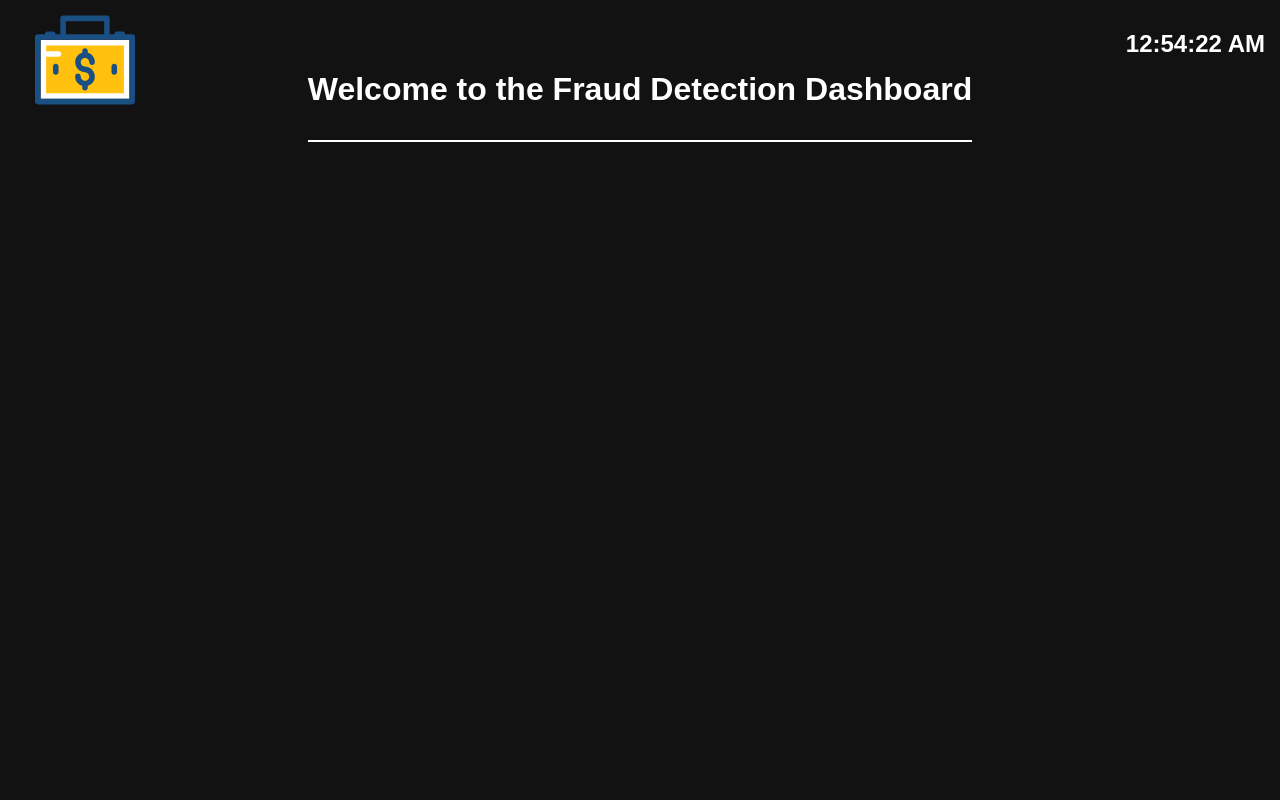
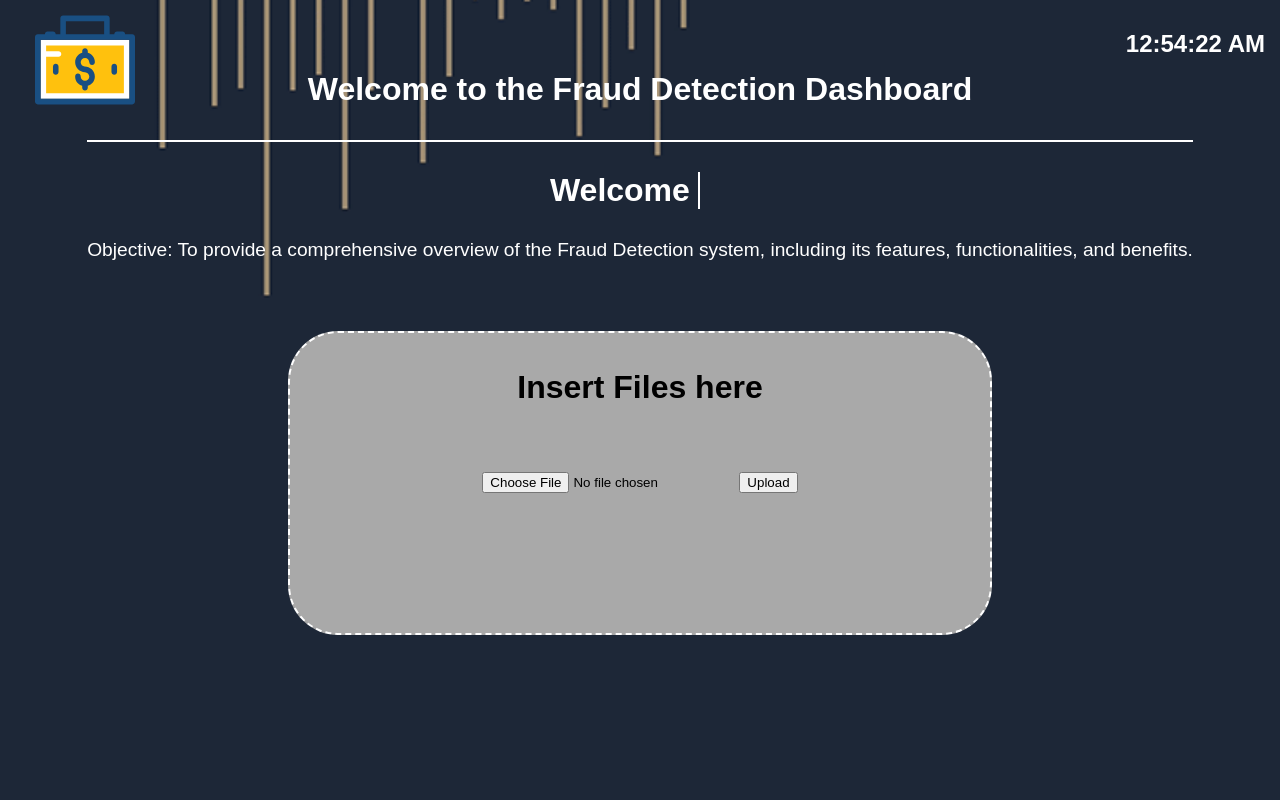
Before and after one commit to AxelJaquez21/Fraud-Detection-Dashboard1, a Flask app: page / in a window 1280 px wide. Run offline with Flask 3, Linux system fonts and the light colour scheme.

Commit message:
update#2

```diff
--- a/static/css/index.css
+++ b/static/css/index.css
@@ -5,7 +5,8 @@
 }
 
 body {
-    background-color: #121212; /* dark background */
+    background-image: url('../pictures/bg1.gif');
+    background-size: cover;
     display: flex;
     flex-direction: column;
     align-items: center; /* centers horizontally */
@@ -51,3 +52,64 @@
     position: absolute;
     top: 10px;
 }
+
+.content {
+    margin-top: 20px;
+    color: white;
+    font-family: Arial, sans-serif;
+    font-size: 1.2rem;
+    text-align: center;
+}
+
+.content h2 {
+    font-size: 2rem;
+    width: 25ch; /* Adjust width to match text length */
+    border-right: 2px solid white; /* Cursor effect */
+    white-space: nowrap;
+    overflow: hidden;
+    position: relative;
+    text-align: center;
+    margin: 0 auto; /* Center the element */
+    animation: typing 4s steps(25) infinite alternate, blink 0.5s step-end infinite;
+
+}
+
+@keyframes typing {
+  from { width: 0; }
+  to { width: 26ch; }
+}
+
+@keyframes blink {
+  50% { border-color: transparent; }
+}
+
+.content p{
+    color:#fff;
+    font-family: Arial, sans-serif;
+    font-size: 1.2rem;
+    margin-top: 40px;
+}
+
+.form-container {
+ background-color: darkgray;
+ width: 700px;
+ height: 300px;
+ text-align: center;
+ justify-content: center;
+ align-items: center;
+ position: relative;
+ display: flex;
+ flex-direction: column;
+ margin: 0 auto;
+ margin-top: 70px;
+ border: dashed 2px white;
+ border-radius: 50px;
+}
+.form-container h2 {
+    color: black;
+    font-family: Arial, sans-serif;
+    font-size: 2rem;
+    margin-bottom: 20px;
+    text-align: center;
+    right: inherit; /
+}
--- a/templates/index.html
+++ b/templates/index.html
@@ -24,8 +24,25 @@
                 time.innerHTML = date.toLocaleTimeString();
             }, 1000);
         </script>
+
         <!--Section for diving tittle/section1 and content below-->
         <hr>
+
+        <div class="content">
+            <!-- welcome tittle-->
+             <h2> Welcome to Fraud Detection </h2>
+             <p>
+                Objective: To provide a comprehensive overview of the Fraud Detection system, including its features, functionalities, and benefits.
+             </p>
+        </div>
+
+        <div class="form-container">
+            <h2> Insert Files here</h2>
+            <form action="/upload" method="post" enctype="multipart/form-data">
+                <input type="file" name="file" accept=".csv, .xlsx">
+                <input type="submit" value="Upload">
+            </form>
+        </div>
     </div>
 
 </body>
```
Also changed, not shown: app.py (line endings or trailing spaces), static/pictures/bg1.gif (added), 3 other files.
